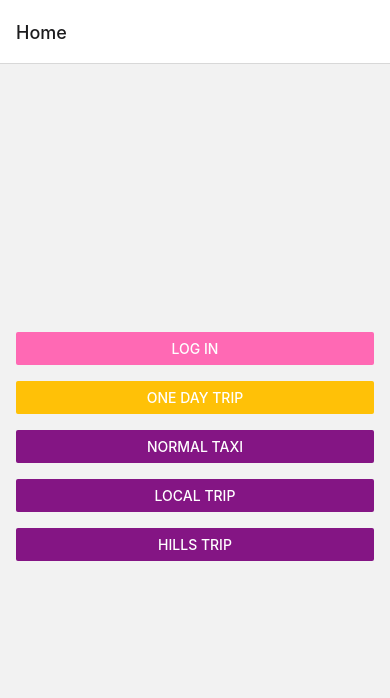
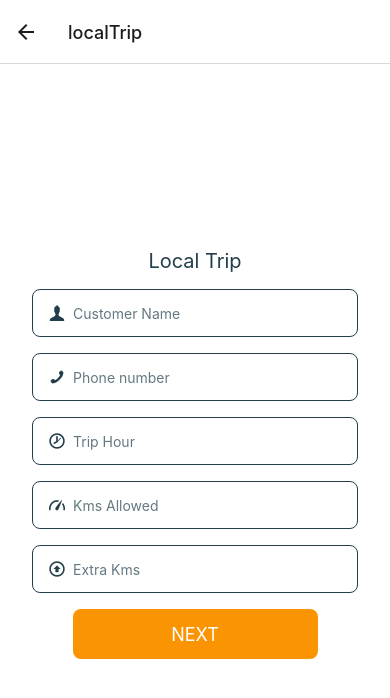
Before and after one commit to ingeniumpavithra/Vetri-taxi-mobile, a React Native app: screen /localTrip in a window 390 px wide. Shown: the top 698 px of the page. Built offline with nearby package versions, Linux system fonts and the light colour scheme.

Commit message:
log in validation added

```diff
--- a/components/input.js
+++ b/components/input.js
@@ -1,5 +1,5 @@
 import React from 'react'
-import { View,StyleSheet ,TextInput  } from 'react-native'
+import { View,StyleSheet ,TextInput } from 'react-native'
 import { Entypo as Icon } from '@expo/vector-icons';
 
 export default function input({icon,error,touched,...otherProps}) {
@@ -21,6 +21,7 @@ export default function input({icon,error,touched,...otherProps}) {
           <Icon name={icon} color={validationColor} size={16} />
         </View>
         <View style={{ flex: 1 }}>
+
           <TextInput
             underlineColorAndroid='transparent'
             placeholderTextColor='rgba(34, 62, 75, 0.7)'
--- a/navigations/StackNavigator.js
+++ b/navigations/StackNavigator.js
@@ -3,6 +3,8 @@ import { createNativeStackNavigator } from "@react-navigation/native-stack";
 import { StyleSheet, Text, View } from "react-native";
 import Home from "../screens/Home";
 import Second from "../screens/Second";
+
+import LocalTrip from "../screens/localTrip";
 import MyModal from "../screens/MyModal";
 import Login from "../screens/Login";
 
@@ -13,7 +15,7 @@ const StackNavigator = () => {
     <Stack.Navigator screenOptions={{ headerShown: true }}>
       <Stack.Group>
         <Stack.Screen name="Home" component={Home} />
-        <Stack.Screen name="Second" component={Second} />
+        <Stack.Screen name="localTrip" component={LocalTrip} />
         <Stack.Screen name="Log in" component={Login} />
       </Stack.Group>
       <Stack.Group screenOptions={{ presentation: "modal" }}>
--- a/screens/Home.js
+++ b/screens/Home.js
@@ -1,6 +1,6 @@
 import { useNavigation } from "@react-navigation/native";
 import React from "react";
-import { SafeAreaView, StyleSheet, View, Button, Image } from "react-native";
+import { SafeAreaView, StyleSheet, View, Button,} from "react-native";
 
 const Separator = () => (
   <View style={styles.separator} />
@@ -34,7 +34,7 @@ const Home = () => {
        />
    <Separator />
    <Button
-        onPress={() => navigation.navigate("Second")}
+        onPress={() => navigation.navigate("localTrip")}
         title="Local Trip"
        color="#841584"
        />
--- /dev/null
+++ b/screens/localTrip.js
@@ -0,0 +1,125 @@
+import React from 'react'
+import { View ,Text} from 'react-native'
+import { useFormik } from 'formik'
+
+import Input from '../components/input'
+import Button from '../components/button'
+
+export default function LocalTrip() {
+    const { handleChange,
+        handleSubmit,
+        handleBlur,
+        values,
+        errors,
+        touched } = useFormik({
+        //   validationSchema: TripSchema,
+          initialValues: { username: '', password: '' },
+          onSubmit: () =>
+            alert("")
+        });
+
+    return (
+        <View
+         style={{
+            flex: 1,
+            backgroundColor: '#fff',
+            alignItems: 'center',
+            justifyContent: 'center'
+          }}>
+
+            <Text style={{ color: '#223e4b', fontSize: 20, marginBottom: 16 }}>
+            Local Trip
+      </Text>
+      <View style={{ paddingHorizontal: 32, marginBottom: 16, width: '100%' }}>
+        <Input
+          icon='user'
+          placeholder='Customer Name'
+          autoCapitalize='none'
+          autoCompleteType='username'
+          keyboardType='default'
+          keyboardAppearance='dark'
+          returnKeyType='next'
+          returnKeyLabel='next'
+          onChangeText={handleChange('customerName')}
+          onBlur={handleBlur('customerName')}
+          error={errors.username}
+          value={values.username}
+          touched={touched.username}
+        />
+      </View>
+      <View style={{ paddingHorizontal: 32, marginBottom: 16, width: '100%' }}>
+        <Input
+          icon='phone'
+          placeholder='Phone number'
+          autoCapitalize='none'
+          autoCompleteType='username'
+          keyboardType='default'
+          keyboardAppearance='dark'
+          returnKeyType='next'
+          returnKeyLabel='next'
+          onChangeText={handleChange('phoneNumber')}
+          onBlur={handleBlur('PhoneNumber')}
+          error={errors.phoneNumber}
+          value={values.PhoneNumber}
+          touched={touched.phoneNumber}
+        />
+      </View>
+      <View style={{ paddingHorizontal: 32, marginBottom: 16, width: '100%' }}>
+        <Input
+          icon='clock'
+          placeholder='Trip Hour'
+          autoCapitalize='none'
+          autoCompleteType='username'
+          keyboardType='default'
+          keyboardAppearance='dark'
+          returnKeyType='next'
+          returnKeyLabel='next'
+          onChangeText={handleChange('hour')}
+          onBlur={handleBlur('hour')}
+          error={errors.hour}
+          value={values.hour}
+          touched={touched.hour}
+        />
+      </View>
+      <View style={{ paddingHorizontal: 32, marginBottom: 16, width: '100%' }}>
+        <Input
+          icon='gauge'
+          placeholder='Kms Allowed'
+          autoCapitalize='none'
+          autoCompleteType='username'
+          keyboardType='default'
+          keyboardAppearance='dark'
+          returnKeyType='next'
+          returnKeyLabel='next'
+          disabled={true}
+          onChangeText={handleChange('customerName')}
+          onBlur={handleBlur('customerName')}
+          error={errors.customerName}
+          value={values.customerName}
+          touched={touched.customerName}
+        />
+      </View>
+
+      <View style={{ paddingHorizontal: 32, marginBottom: 16, width: '100%' }}>
+        <Input
+
+          icon='arrow-with-circle-up'
+          placeholder='Extra Kms'
+          autoCapitalize='none'
+          autoCompleteType='username'
+          keyboardType='default'
+          keyboardAppearance='dark'
+          returnKeyType='next'
+          returnKeyLabel='next'
+          onChangeText={handleChange('extraKms')}
+          onBlur={handleBlur('extraKms')}
+          error={errors.extraKms}
+          value={values.extraKms}
+          touched={touched.extraKms}
+        />
+      </View>
+      <Button label='Next' onPress={handleSubmit} />
+
+        </View>
+    )
+}
```
